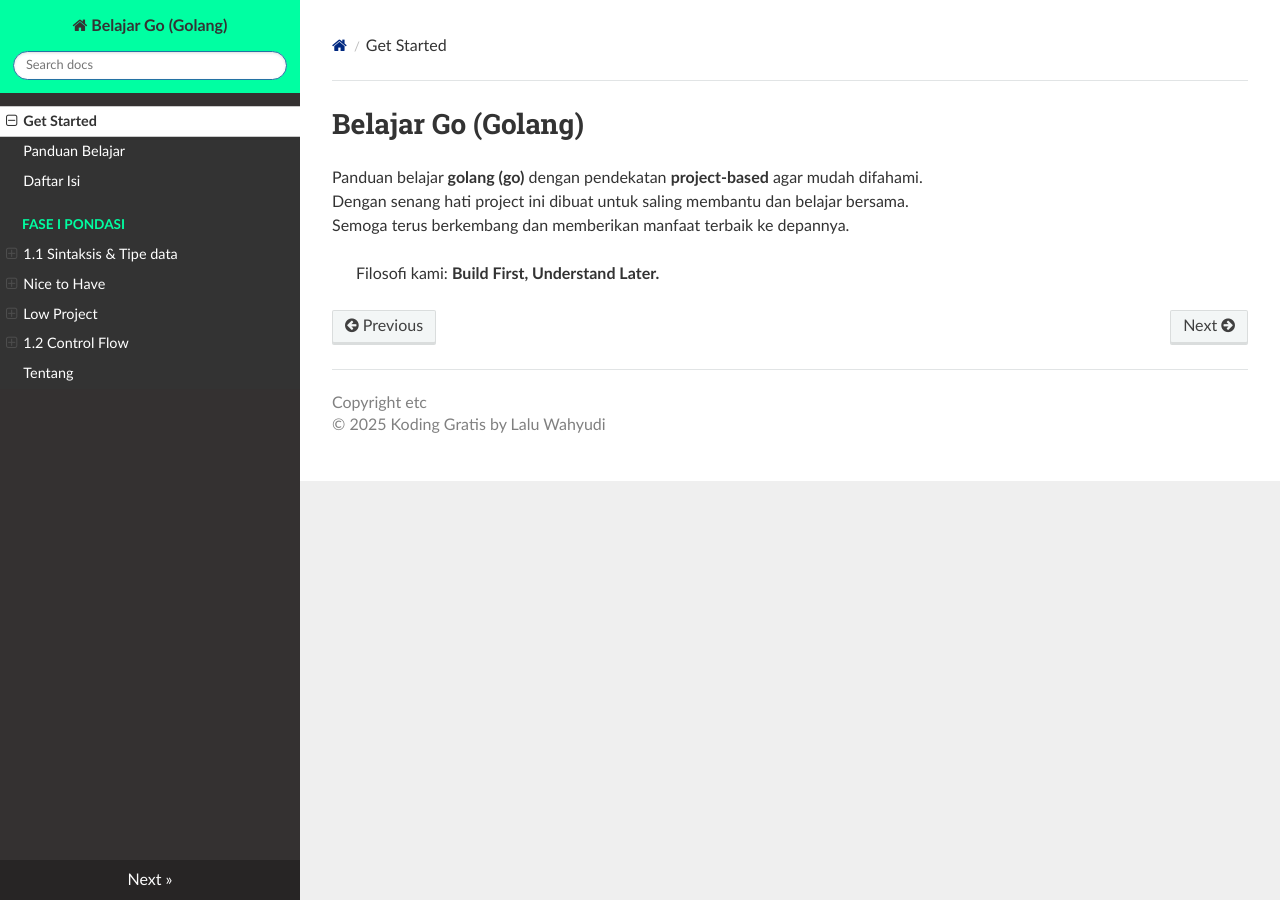
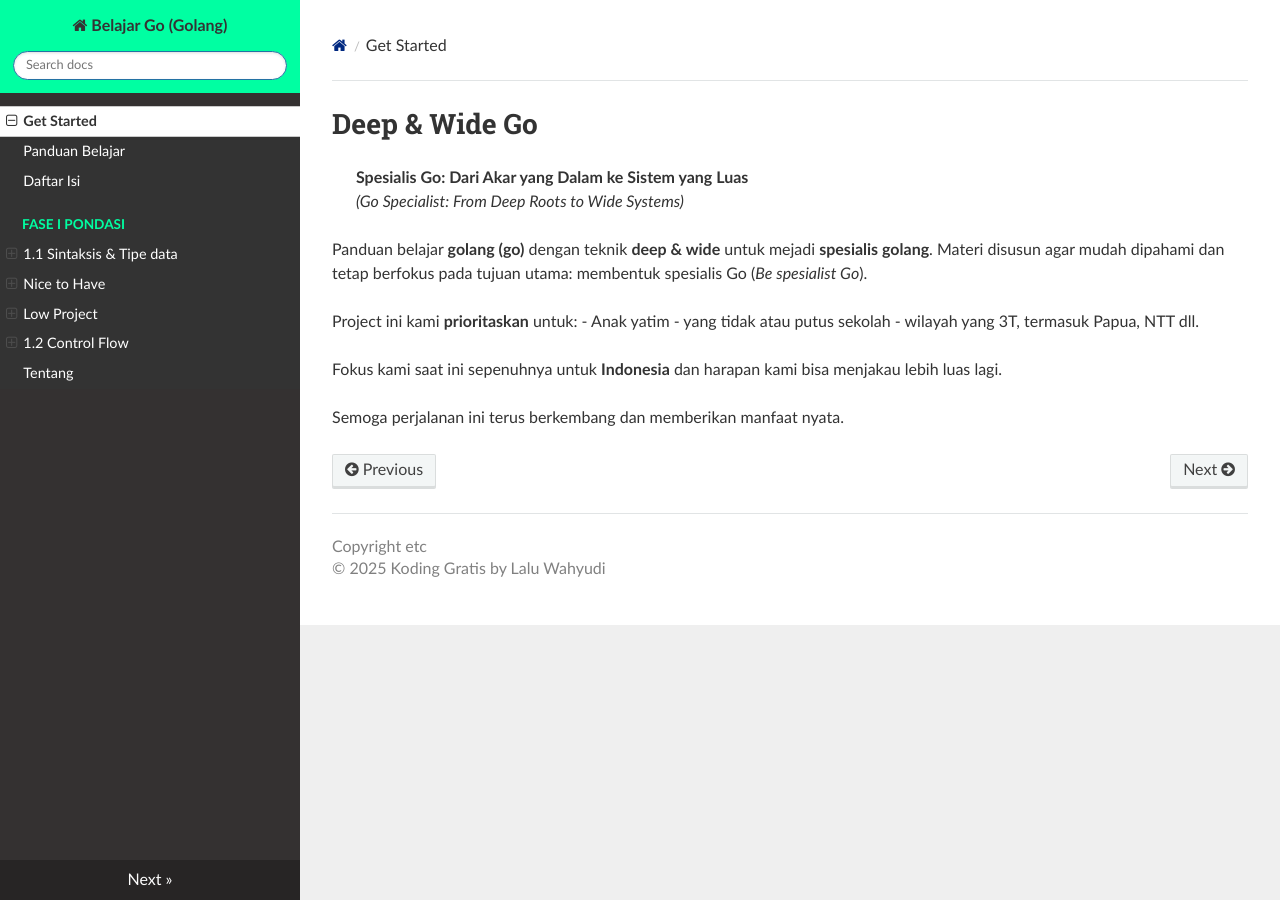
Before and after one commit to kodinggratis/go, an MkDocs documentation site: the page built from docs/index.md, in a window 1280 px wide. Built offline with MkDocs 1.6.1, drawn with Linux system fonts in a browser that asks for light colours; nearby versions of some CDN libraries.

Commit message:
add materi panduan & tujuan readme

```diff
--- a/docs/index.md
+++ b/docs/index.md
@@ -1,7 +1,15 @@
-# Belajar Go (Golang)
+# Deep & Wide Go
 
-Panduan belajar **golang (go)** dengan pendekatan **project-based** agar mudah difahami.
-Dengan senang hati project ini dibuat untuk saling membantu dan belajar bersama.
-Semoga terus berkembang dan memberikan manfaat terbaik ke depannya.
+> **Spesialis Go: Dari Akar yang Dalam ke Sistem yang Luas**
+> _(Go Specialist: From Deep Roots to Wide Systems)_
 
-> Filosofi kami: **Build First, Understand Later.**
+Panduan belajar **golang (go)** dengan teknik **deep & wide** untuk mejadi **spesialis golang**. Materi disusun agar mudah dipahami dan tetap berfokus pada tujuan utama: membentuk spesialis Go (_Be spesialist Go_).
+
+Project ini kami **prioritaskan** untuk:
+- Anak yatim
+- yang tidak atau putus sekolah
+- wilayah yang 3T, termasuk Papua, NTT dll.
+
+Fokus kami saat ini sepenuhnya untuk **Indonesia** dan harapan kami bisa menjakau lebih luas lagi.
+
+Semoga perjalanan ini terus berkembang dan memberikan manfaat nyata.
```
Also changed, not shown: docs/panduan.md (+7 -0 lines).
